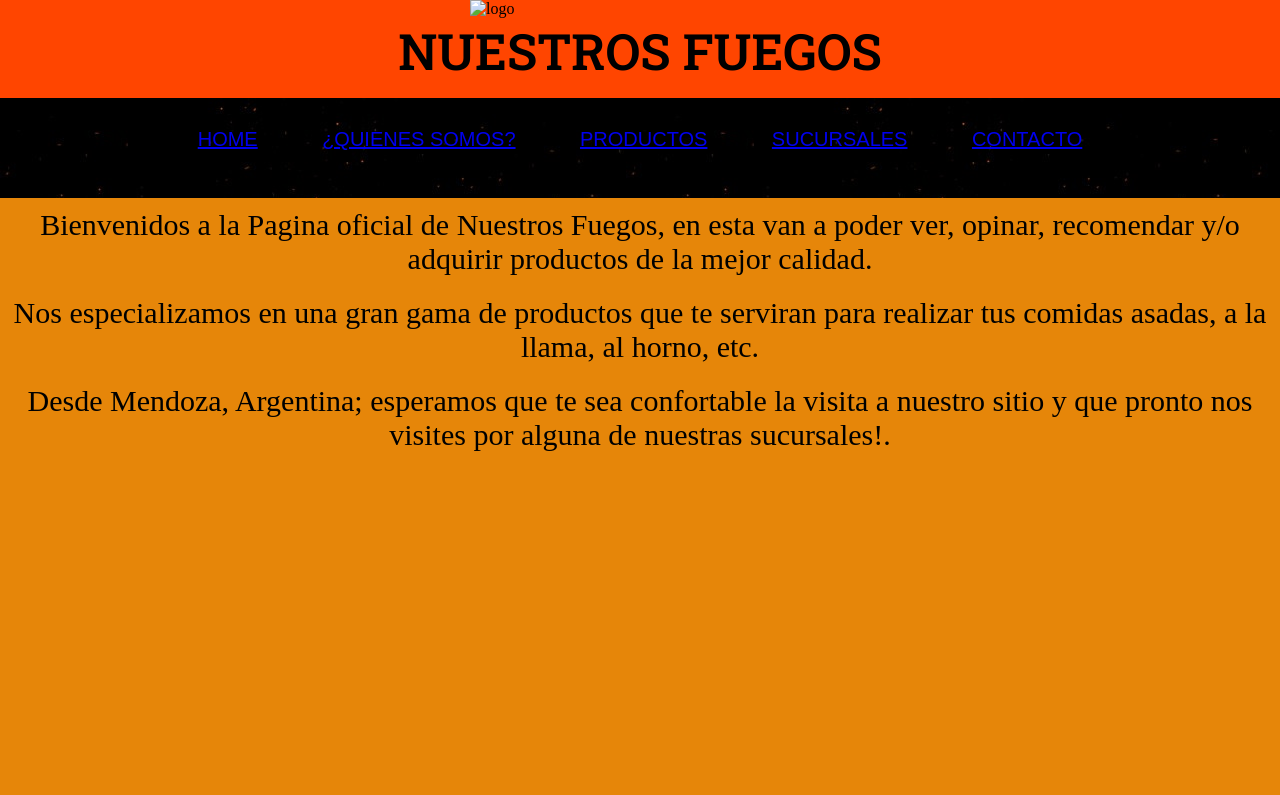
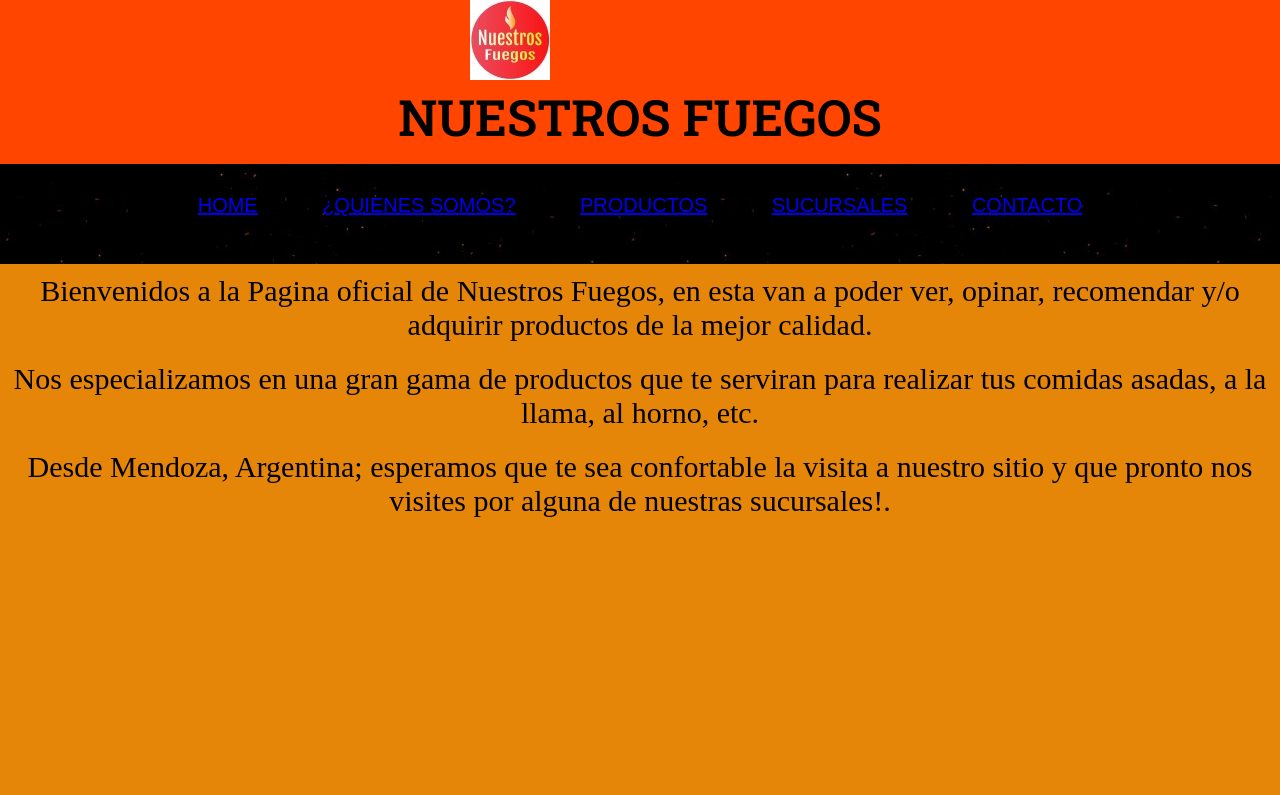
Before and after one commit to RodrigoSabez/RepositorioProyectoFinal, a plain HTML site: page index.html in a window 1280 px wide. Shown: the top 795 px of the page. Drawn offline with Linux system fonts and the light colour scheme; files whose address does not match are found by name.

Commit message:
Modificacion logo del index

```diff
--- a/index.html
+++ b/index.html
@@ -14,7 +14,7 @@
 <body>
 
     <header class="encabezado">
-        <img class="logo" src="../proyecto/img/nflogo.jpg" alt="logo">
+        <img class="logo" src="./img/nflogo.jpg" alt="logo">
         <a href="./img/nflogo.jpg"></a>
         <h1>NUESTROS FUEGOS</h1>
 
```
